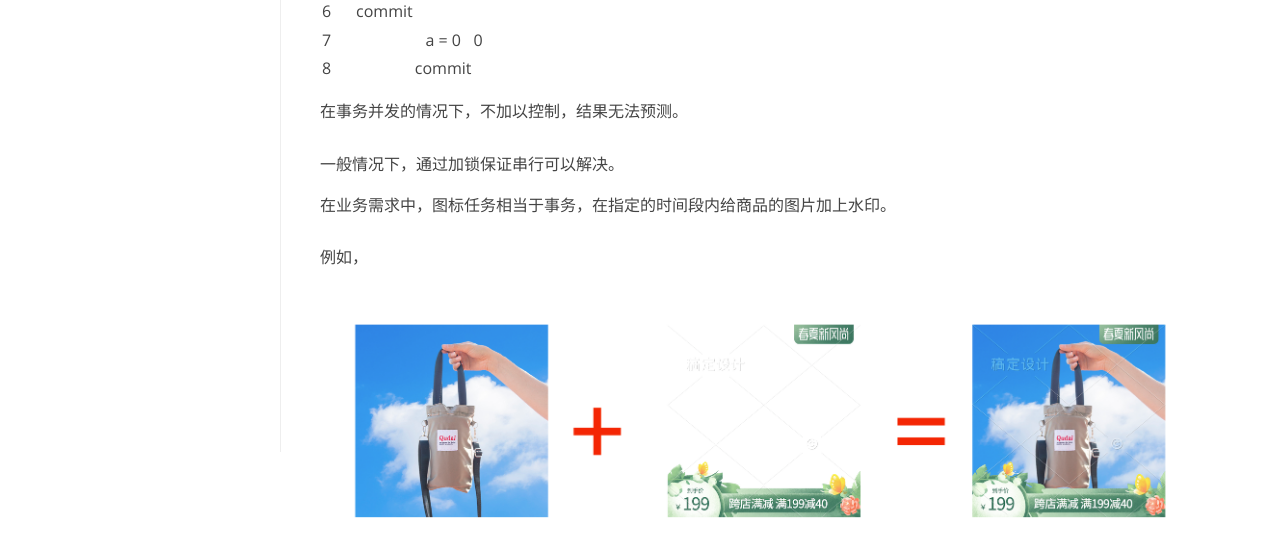
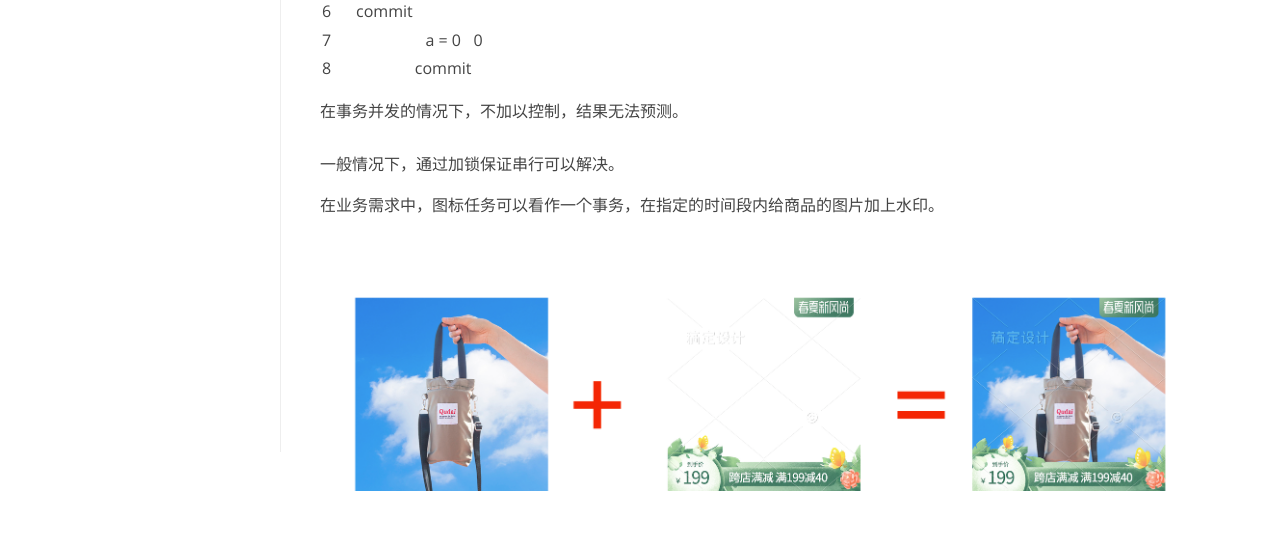
Before and after one commit to liang-haoran/liang-haoran.github.io, a plain HTML site: page 2022/05/12/过去几年做过的业务总结：图标任务的并发控制/index.html in a window 1280 px wide. Shown: the part 412-952 px from the top of the page. Drawn offline with Linux system fonts and the light colour scheme; files whose address does not match are found by name.

Commit message:
Site updated: 2022-05-12 16:32:27

```diff
--- a/2022/05/12/过去几年做过的业务总结：图标任务的并发控制/index.html
+++ b/2022/05/12/过去几年做过的业务总结：图标任务的并发控制/index.html
@@ -108,7 +108,7 @@
 </tr>
 </tbody></table>
 <p>在事务并发的情况下，不加以控制，结果无法预测。<br><br>一般情况下，通过加锁保证串行可以解决。</p>
-<p>在业务需求中，图标任务相当于事务，在指定的时间段内给商品的图片加上水印。<br><br>例如，<img src="/../images/tag_example.png" alt="商品图片"><br></p>
+<p>在业务需求中，图标任务可以看作一个事务，在指定的时间段内给商品的图片加上水印。<br><br><img src="/../images/tag_example.png" alt="商品图片"><br></p>
 <p>为支持用户提前设置任务时间（无需熬夜值班手动操作），则要处理并发的情况：</p>
 <table>
 <thead>
```
